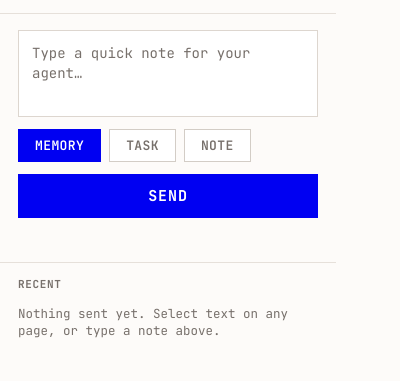
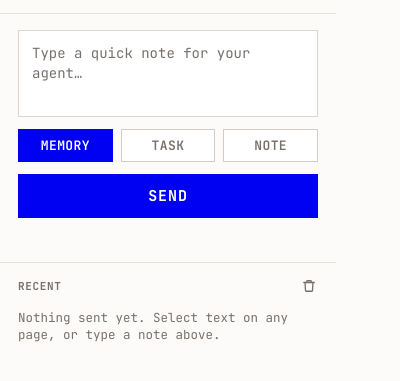
Before and after one commit to HagiaSofiya/hermes-quick-capture, a browser extension: page popup.html in a window 400 px wide. Shown: the part 39-420 px from the top of the page. Drawn offline with Linux system fonts and the light colour scheme.

Commit message:
feat(popup): add clear history button and equalize destination chip widths

```diff
--- a/popup.css
+++ b/popup.css
@@ -88,9 +88,10 @@ textarea#composeText:focus-visible {
   box-shadow: 0 0 0 3px var(--accent-ring);
 }
 
-.chips { display: flex; gap: 8px; }
+.chips { display: grid; grid-template-columns: repeat(3, 1fr); gap: 8px; }
 .chip {
   all: unset;
+  box-sizing: border-box;
   padding: 7px 16px;
   border-radius: 0;
   border: 1.5px solid var(--border-pill);
@@ -101,6 +102,7 @@ textarea#composeText:focus-visible {
   font-weight: 600;
   text-transform: uppercase;
   letter-spacing: 0.03em;
+  text-align: center;
   cursor: pointer;
   transition: background 0.12s, border-color 0.12s, color 0.12s;
 }
@@ -145,6 +147,12 @@ textarea#composeText:focus-visible {
   letter-spacing: 0.06em;
   color: var(--ink-secondary);
 }
+.history-head {
+  display: flex;
+  align-items: center;
+  margin-bottom: 10px;
+}
+.history-head h2 { margin: 0; }
 
 .history-list {
   list-style: none;
--- a/popup.html
+++ b/popup.html
@@ -28,7 +28,16 @@
   </main>
 
   <section class="history">
-    <h2>Recent</h2>
+    <div class="history-head">
+      <h2>Recent</h2>
+      <button id="clearHistory" class="icon-btn" title="Clear history" aria-label="Clear history">
+        <svg width="14" height="14" viewBox="0 0 16 16" fill="none" xmlns="http://www.w3.org/2000/svg">
+          <path d="M2 4H14" stroke="currentColor" stroke-width="1.5" stroke-linecap="round"/>
+          <path d="M5.5 4V2.5C5.5 2.22386 5.72386 2 6 2H10C10.2761 2 10.5 2.22386 10.5 2.5V4" stroke="currentColor" stroke-width="1.5" stroke-linecap="round"/>
+          <path d="M3.5 4L4 13.5C4.02 13.87 4.33 14 4.7 14H11.3C11.67 14 11.98 13.87 12 13.5L12.5 4" stroke="currentColor" stroke-width="1.5" stroke-linecap="round" stroke-linejoin="round"/>
+        </svg>
+      </button>
+    </div>
     <ul id="historyList" class="history-list"></ul>
     <p id="historyEmpty" class="history-empty">Nothing sent yet. Select text on any page, or type a note above.</p>
   </section>
--- a/popup.js
+++ b/popup.js
@@ -1,5 +1,10 @@
 document.getElementById("openOptions").addEventListener("click", () => {
   chrome.runtime.openOptionsPage();
+});
+
+document.getElementById("clearHistory").addEventListener("click", async () => {
+  await chrome.storage.local.remove("history");
+  loadHistory();
 });
 
 const chipRow = document.getElementById("destinationChips");
```
